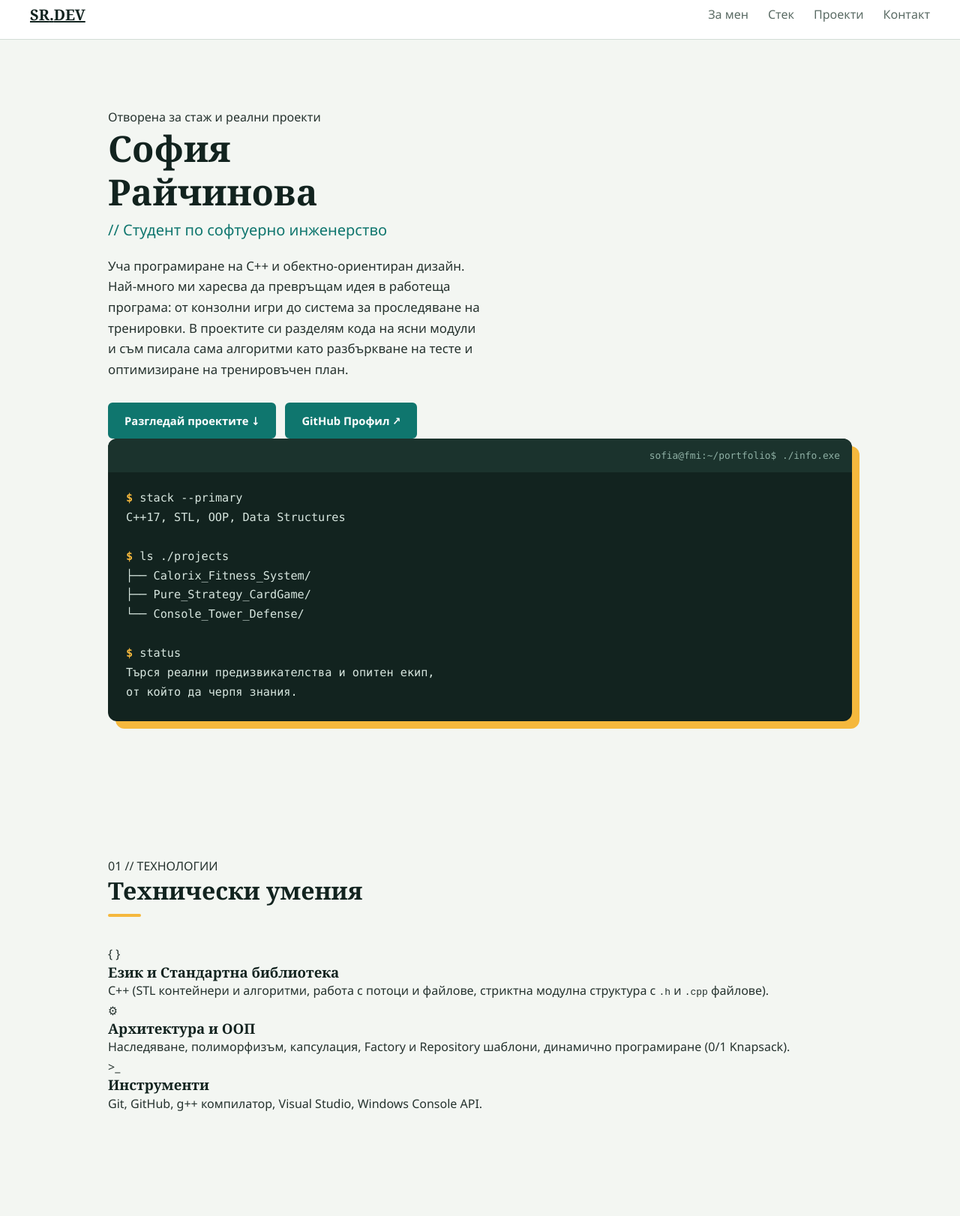
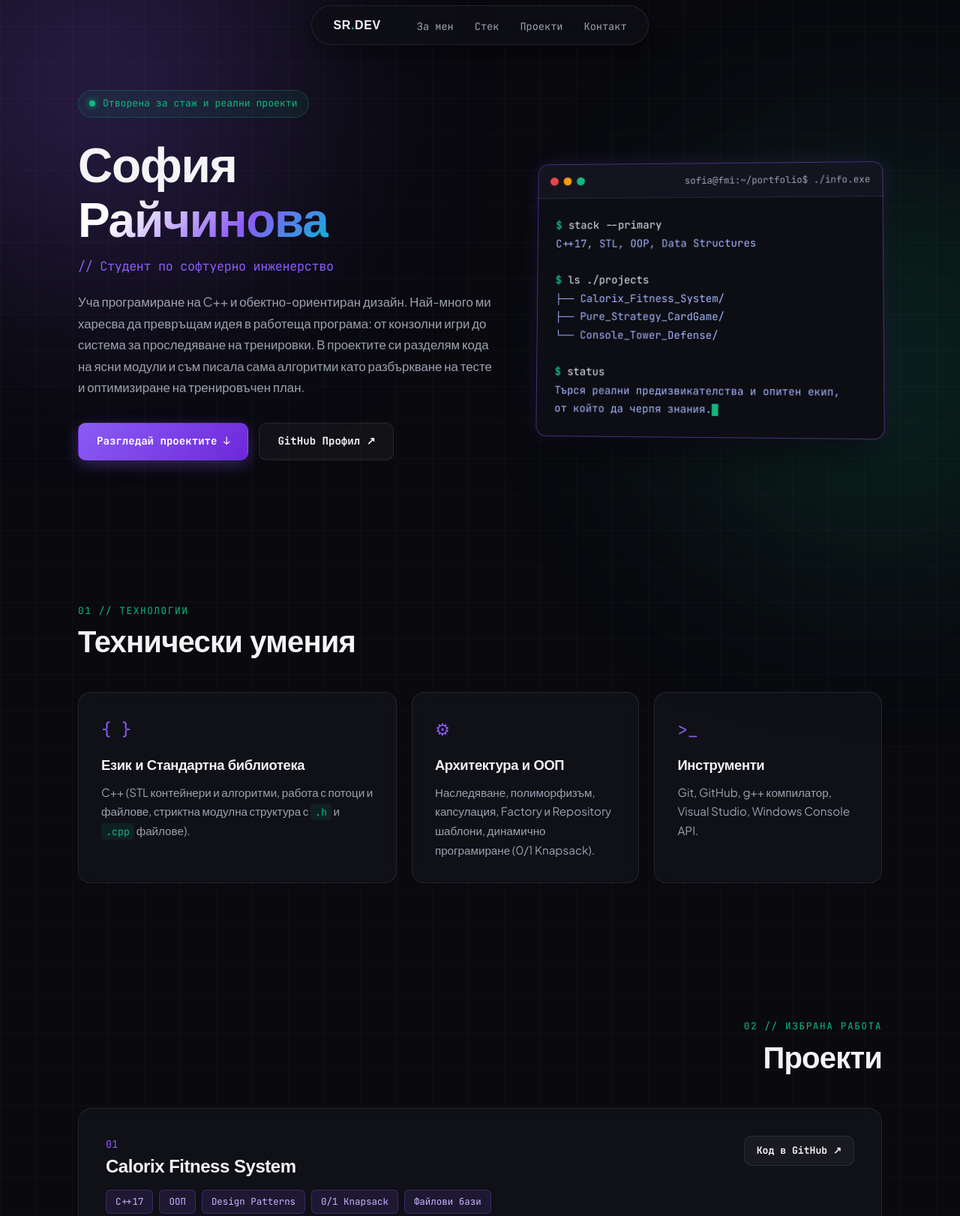
Before and after one commit to SophiaRaytchinova/my-portfolio, a plain HTML site: page index.html in a window 1280 px wide. Shown: the part 13-1635 px from the top of the page at 75% size. Drawn offline with Linux system fonts and the light colour scheme; a web font is replaced by a local one.

Commit message:
Revamp CSS for dark-tech design and layout
Refactor CSS for a modern dark-tech theme with updated color palette, typography, and layout adjustments.

```diff
--- a/style.css
+++ b/style.css
@@ -1,18 +1,24 @@
-/* ===== Цветове: сменяте ги само тук ===== */
+/* ===== Модерна Dark-Tech Палитра ===== */
 :root {
-    --ink: #12231f;          /* тъмно зелено-черно: конзола, футър, заглавия */
-    --teal: #0f766e;         /* основен цвят: бутони, линкове */
-    --teal-dark: #0b5a54;
-    --amber: #f5b83d;        /* топъл акцент: подчертавания, промпт в конзолата */
-    --bg: #f3f6f2;           /* фон на страницата */
-    --bg-alt: #e6ede8;       /* фон на секцията с проекти */
-    --card: #ffffff;
-    --line: #d3ddd6;         /* тънки рамки */
-    --text: #25322e;
-    --muted: #5a6b64;
+    --bg-main: #09090e;
+    --bg-card: rgba(20, 20, 30, 0.65);
+    --bg-card-hover: rgba(30, 30, 46, 0.85);
+    --border: rgba(255, 255, 255, 0.09);
+    --border-bright: rgba(139, 92, 246, 0.45);
+
+    --accent-violet: #8b5cf6;
+    --accent-mint: #10b981;
+    --accent-cyan: #06b6d4;
+
+    --text-main: #f4f4f6;
+    --text-muted: #9ca3af;
+
+    --font-display: 'Unbounded', sans-serif;
+    --font-body: 'Plus Jakarta Sans', sans-serif;
+    --font-mono: 'JetBrains Mono', monospace;
 }
 
-/* ===== Основа ===== */
+/* ===== Нулиране и основа ===== */
 * {
     margin: 0;
     padding: 0;
@@ -21,269 +27,419 @@
 
 html {
     scroll-behavior: smooth;
-    scroll-padding-top: 80px;
+    scroll-padding-top: 100px;
 }
 
 body {
-    font-family: 'Segoe UI', Tahoma, Geneva, Verdana, sans-serif;
-    color: var(--text);
-    line-height: 1.65;
-    background-color: var(--bg);
+    font-family: var(--font-body);
+    background-color: var(--bg-main);
+    color: var(--text-main);
+    line-height: 1.7;
+    overflow-x: hidden;
+    position: relative;
+    /* Фина техническа мрежа на фона */
+    background-image:
+        linear-gradient(to right, rgba(255, 255, 255, 0.025) 1px, transparent 1px),
+        linear-gradient(to bottom, rgba(255, 255, 255, 0.025) 1px, transparent 1px);
+    background-size: 48px 48px;
 }
 
-h1, h2, h3 {
-    font-family: Georgia, 'Times New Roman', serif;
-    color: var(--ink);
-    line-height: 1.2;
+/* Декоративни неонови сияния */
+.glow {
+    position: fixed;
+    width: 450px;
+    height: 450px;
+    border-radius: 50%;
+    filter: blur(140px);
+    z-index: -1;
+    pointer-events: none;
+    opacity: 0.35;
+}
+
+.glow-1 {
+    top: -100px;
+    left: -100px;
+    background: var(--accent-violet);
+}
+
+.glow-2 {
+    bottom: 10%;
+    right: -120px;
+    background: var(--accent-mint);
+    opacity: 0.22;
 }
 
 .container {
-    max-width: 1040px;
+    max-width: 1120px;
     margin: 0 auto;
     padding: 0 24px;
 }
 
-a:focus-visible {
-    outline: 3px solid var(--amber);
-    outline-offset: 3px;
+h1, h2, h3 {
+    font-family: var(--font-display);
+    line-height: 1.15;
+    letter-spacing: -0.02em;
 }
 
-/* ===== Навигация ===== */
+code {
+    font-family: var(--font-mono);
+    font-size: 0.88em;
+    color: var(--accent-mint);
+    background: rgba(16, 185, 129, 0.1);
+    padding: 2px 6px;
+    border-radius: 4px;
+}
+
+/* ===== Плаваща навигация (Floating Capsule) ===== */
+.nav-wrapper {
+    position: sticky;
+    top: 20px;
+    z-index: 100;
+    display: flex;
+    justify-content: center;
+    padding: 0 16px;
+}
+
 .navbar {
     display: flex;
+    align-items: center;
     justify-content: space-between;
-    align-items: center;
-    padding: 16px 40px;
-    background-color: rgba(255, 255, 255, 0.94);
-    backdrop-filter: blur(8px);
-    border-bottom: 1px solid var(--line);
-    position: sticky;
-    top: 0;
-    z-index: 100;
+    gap: 48px;
+    padding: 12px 28px;
+    background: rgba(15, 15, 23, 0.78);
+    backdrop-filter: blur(16px);
+    -webkit-backdrop-filter: blur(16px);
+    border: 1px solid var(--border);
+    border-radius: 999px;
+    box-shadow: 0 10px 30px rgba(0, 0, 0, 0.4);
 }
 
 .logo {
-    font-family: Georgia, 'Times New Roman', serif;
-    font-size: 1.25rem;
-    font-weight: bold;
-    color: var(--ink);
+    font-family: var(--font-display);
+    font-weight: 900;
+    font-size: 1rem;
+    color: var(--text-main);
+    text-decoration: none;
+    letter-spacing: 0.04em;
+}
+
+.logo .dot {
+    color: var(--accent-mint);
 }
 
 .nav-links {
     list-style: none;
     display: flex;
-    gap: 26px;
+    gap: 28px;
 }
 
 .nav-links a {
+    font-family: var(--font-mono);
+    font-size: 0.85rem;
+    color: var(--text-muted);
     text-decoration: none;
-    color: var(--muted);
-    font-weight: 500;
-    padding-bottom: 4px;
-    border-bottom: 2px solid transparent;
-    transition: color 0.2s, border-color 0.2s;
+    transition: color 0.2s;
 }
 
 .nav-links a:hover {
-    color: var(--teal);
-    border-bottom-color: var(--amber);
+    color: var(--accent-mint);
 }
 
-/* ===== За мен: текст отляво, конзола отдясно ===== */
+/* ===== Hero Section (Асиметричен лейаут) ===== */
 .hero-section {
-    padding: 90px 0 100px;
+    padding: 80px 0 100px;
 }
 
-.hero-grid {
+.hero-badge {
+    display: inline-flex;
+    align-items: center;
+    gap: 10px;
+    font-family: var(--font-mono);
+    font-size: 0.82rem;
+    color: var(--accent-mint);
+    background: rgba(16, 185, 129, 0.08);
+    border: 1px solid rgba(16, 185, 129, 0.25);
+    padding: 6px 14px;
+    border-radius: 999px;
+    margin-bottom: 28px;
+}
+
+.pulse {
+    width: 8px;
+    height: 8px;
+    border-radius: 50%;
+    background: var(--accent-mint);
+    box-shadow: 0 0 10px var(--accent-mint);
+}
+
+.hero-split {
     display: grid;
-    grid-template-columns: 1.15fr 1fr;
-    gap: 56px;
+    grid-template-columns: 1.15fr 0.95fr;
+    gap: 48px;
     align-items: center;
 }
 
-.hero-section h1 {
-    font-size: 3rem;
-    margin-bottom: 10px;
+.hero-text h1 {
+    font-size: clamp(2.5rem, 5vw, 4.1rem);
+    font-weight: 900;
+    margin-bottom: 14px;
 }
 
-.hero-section h2 {
-    font-family: 'Segoe UI', Tahoma, Geneva, Verdana, sans-serif;
-    font-size: 1.25rem;
-    font-weight: 500;
-    color: var(--teal);
-    margin-bottom: 22px;
+.gradient-text {
+    background: linear-gradient(135deg, #fff 20%, var(--accent-violet) 65%, var(--accent-cyan) 100%);
+    -webkit-background-clip: text;
+    -webkit-text-fill-color: transparent;
+}
+
+.hero-text h2 {
+    font-family: var(--font-mono);
+    font-size: 1.05rem;
+    font-weight: 400;
+    color: var(--accent-violet);
+    margin-bottom: 24px;
 }
 
 .bio {
+    color: var(--text-muted);
     font-size: 1.05rem;
-    color: var(--text);
-    max-width: 52ch;
+    max-width: 54ch;
+    margin-bottom: 32px;
 }
 
 .hero-actions {
     display: flex;
     flex-wrap: wrap;
-    gap: 12px;
-    margin-top: 30px;
+    gap: 14px;
 }
 
-/* Конзолата е единственият "смел" елемент на страницата */
+/* ===== Бутони ===== */
+.btn {
+    display: inline-flex;
+    align-items: center;
+    justify-content: center;
+    padding: 12px 24px;
+    border-radius: 10px;
+    font-family: var(--font-mono);
+    font-size: 0.88rem;
+    font-weight: 700;
+    text-decoration: none;
+    cursor: pointer;
+    border: 1px solid transparent;
+    transition: transform 0.2s, box-shadow 0.2s, background 0.2s, border-color 0.2s;
+}
+
+.btn:hover {
+    transform: translateY(-2px);
+}
+
+.btn-primary {
+    background: linear-gradient(135deg, var(--accent-violet), #6d28d9);
+    color: #fff;
+    box-shadow: 0 6px 20px rgba(139, 92, 246, 0.35);
+}
+
+.btn-primary:hover {
+    box-shadow: 0 10px 28px rgba(139, 92, 246, 0.55);
+}
+
+.btn-glass {
+    background: rgba(255, 255, 255, 0.04);
+    color: var(--text-main);
+    border-color: var(--border);
+}
+
+.btn-glass:hover {
+    background: rgba(255, 255, 255, 0.09);
+    border-color: var(--accent-mint);
+    color: var(--accent-mint);
+}
+
+.btn-sm {
+    padding: 8px 16px;
+    font-size: 0.82rem;
+}
+
+/* ===== Конзола (леко наклонена за характер) ===== */
+.console-wrapper {
+    perspective: 1000px;
+}
+
 .console {
-    background: var(--ink);
-    border-radius: 12px;
+    background: #0d0d14;
+    border: 1px solid var(--border-bright);
+    border-radius: 14px;
     overflow: hidden;
-    box-shadow: 10px 10px 0 var(--amber);
+    box-shadow: 0 25px 50px -12px rgba(0, 0, 0, 0.7), 0 0 30px rgba(139, 92, 246, 0.15);
+    transform: rotateY(-3deg) rotateX(2deg);
+    transition: transform 0.35s ease;
+}
+
+.console:hover {
+    transform: rotateY(0deg) rotateX(0deg);
 }
 
 .console-bar {
     display: flex;
     align-items: center;
-    gap: 7px;
+    justify-content: space-between;
     padding: 12px 16px;
-    background: #1b332d;
+    background: #141420;
+    border-bottom: 1px solid var(--border);
 }
 
-.console-bar span {
+.dots {
+    display: flex;
+    gap: 7px;
+}
+
+.dots span {
     width: 11px;
     height: 11px;
     border-radius: 50%;
-    background: #3f5f56;
 }
 
+.dots .r { background: #ef4444; }
+.dots .y { background: #f59e0b; }
+.dots .g { background: #10b981; }
+
 .console-bar em {
-    margin-left: auto;
+    font-family: var(--font-mono);
     font-style: normal;
-    font-family: Consolas, 'Courier New', monospace;
-    font-size: 0.8rem;
-    color: #8fb0a5;
+    font-size: 0.78rem;
+    color: var(--text-muted);
 }
 
 .console-body {
-    padding: 22px 24px 26px;
-    font-family: Consolas, 'Courier New', monospace;
-    font-size: 0.95rem;
-    line-height: 1.7;
-    color: #d7e6df;
+    padding: 24px;
+    font-family: var(--font-mono);
+    font-size: 0.88rem;
+    line-height: 1.75;
+    color: #e2e8f0;
     white-space: pre-wrap;
 }
 
 .prompt {
-    color: var(--amber);
-    font-weight: bold;
+    color: var(--accent-mint);
+    font-weight: 700;
+}
+
+.output {
+    color: #a5b4fc;
 }
 
 .cursor {
-    display: inline-block;
-    width: 9px;
-    height: 1.05em;
-    margin-left: 4px;
-    vertical-align: text-bottom;
-    background: var(--amber);
-    animation: blink 1.1s steps(1) infinite;
+    color: var(--accent-mint);
+    animation: blink 1s steps(1) infinite;
 }
 
 @keyframes blink {
     50% { opacity: 0; }
 }
 
-/* ===== Общи секции ===== */
+/* ===== Секции и нестандартно подравняване на заглавията ===== */
 .section {
-    padding: 80px 0;
+    padding: 90px 0;
 }
 
-.section h2 {
-    font-size: 2rem;
-    margin-bottom: 36px;
+.section-header {
+    margin-bottom: 44px;
 }
 
-.section h2::after {
-    content: "";
-    display: block;
-    width: 44px;
-    height: 4px;
-    margin-top: 12px;
-    background: var(--amber);
-    border-radius: 2px;
+.section-header.right-aligned {
+    text-align: right;
 }
 
-.bg-light {
-    background-color: var(--bg-alt);
+.section-tag {
+    display: block;
+    font-family: var(--font-mono);
+    font-size: 0.8rem;
+    color: var(--accent-mint);
+    letter-spacing: 0.12em;
+    margin-bottom: 8px;
 }
 
-/* ===== Бутони ===== */
-.btn {
-    display: inline-block;
-    padding: 10px 20px;
-    background-color: var(--teal);
-    color: #ffffff;
-    border: 2px solid var(--teal);
-    text-decoration: none;
-    border-radius: 6px;
-    font-size: 0.92rem;
-    font-weight: 600;
-    transition: background 0.2s, border-color 0.2s, color 0.2s;
+.section-header h2 {
+    font-size: clamp(1.8rem, 3.5vw, 2.5rem);
+    font-weight: 700;
 }
 
-.btn:hover {
-    background-color: var(--teal-dark);
-    border-color: var(--teal-dark);
-}
-
-.btn-outline {
-    background: transparent;
-    color: var(--teal);
-}
-
-.btn-outline:hover {
-    background: var(--teal);
-    border-color: var(--teal);
-    color: #ffffff;
-}
-
-/* ===== Умения ===== */
-.skills-grid {
+/* ===== Умения (Bento Grid) ===== */
+.bento-grid {
     display: grid;
-    grid-template-columns: repeat(auto-fit, minmax(250px, 1fr));
+    grid-template-columns: 1.4fr 1fr 1fr;
     gap: 20px;
 }
 
-.skill-card {
-    background: var(--card);
-    padding: 24px;
-    border: 1px solid var(--line);
-    border-radius: 10px;
+.bento-card {
+    background: var(--bg-card);
+    backdrop-filter: blur(12px);
+    border: 1px solid var(--border);
+    border-radius: 16px;
+    padding: 30px;
+    transition: border-color 0.25s, transform 0.25s;
 }
 
-.skill-card h3 {
-    font-size: 1.15rem;
-    margin-bottom: 10px;
-    color: var(--teal);
+.bento-card:hover {
+    border-color: var(--border-bright);
+    transform: translateY(-4px);
 }
 
-.skill-card p {
-    color: var(--muted);
-    font-size: 0.97rem;
+.card-icon {
+    font-family: var(--font-mono);
+    font-size: 1.4rem;
+    color: var(--accent-violet);
+    margin-bottom: 18px;
 }
 
-/* ===== Проекти: заглавие и бутон отляво, описание отдясно ===== */
-.project-card {
-    display: grid;
-    grid-template-columns: 300px 1fr;
-    gap: 40px;
-    background: var(--card);
-    padding: 34px;
-    border: 1px solid var(--line);
-    border-radius: 12px;
-    margin-bottom: 24px;
+.bento-card h3 {
+    font-size: 1.15rem;
+    margin-bottom: 12px;
 }
 
-.project-card:last-child {
-    margin-bottom: 0;
+.bento-card p {
+    color: var(--text-muted);
+    font-size: 0.95rem;
 }
 
-.project-side h3 {
-    font-size: 1.45rem;
-    margin-bottom: 16px;
+/* ===== Проекти ===== */
+.projects-stack {
+    display: flex;
+    flex-direction: column;
+    gap: 28px;
+}
+
+.project-card {
+    background: var(--bg-card);
+    backdrop-filter: blur(12px);
+    border: 1px solid var(--border);
+    border-radius: 18px;
+    padding: 36px;
+    transition: border-color 0.25s, background 0.25s;
+}
+
+.project-card:hover {
+    border-color: var(--border-bright);
+    background: var(--bg-card-hover);
+}
+
+.project-header {
+    display: flex;
+    justify-content: space-between;
+    align-items: flex-start;
+    gap: 20px;
+    margin-bottom: 18px;
+}
+
+.project-num {
+    font-family: var(--font-mono);
+    font-size: 0.85rem;
+    color: var(--accent-violet);
+    display: block;
+    margin-bottom: 4px;
+}
+
+.project-header h3 {
+    font-size: 1.5rem;
 }
 
 .tags {
@@ -295,41 +451,52 @@ a:focus-visible {
 }
 
 .tags li {
-    padding: 3px 11px;
-    font-size: 0.83rem;
-    font-weight: 600;
-    color: var(--teal-dark);
-    background: #dcefe9;
-    border-radius: 999px;
+    font-family: var(--font-mono);
+    font-size: 0.78rem;
+    padding: 4px 12px;
+    border-radius: 6px;
+    background: rgba(139, 92, 246, 0.12);
+    color: #c4b5fd;
+    border: 1px solid rgba(139, 92, 246, 0.25);
 }
 
-.project-main p {
-    margin-bottom: 14px;
-    font-size: 0.98rem;
+.project-body p {
+    color: var(--text-muted);
+    margin-bottom: 16px;
 }
 
-.project-main p:last-child {
-    margin-bottom: 0;
+.highlight-box {
+    margin-top: 20px;
+    padding: 16px 20px;
+    background: rgba(0, 0, 0, 0.35);
+    border-left: 3px solid var(--accent-mint);
+    border-radius: 0 10px 10px 0;
+    font-size: 0.93rem;
+    color: #d1d5db;
 }
 
-.project-main strong {
-    color: var(--teal-dark);
+.highlight-box strong {
+    color: var(--accent-mint);
 }
 
 /* ===== Контакти ===== */
-.text-center {
+.contact-box {
     text-align: center;
+    padding: 64px 32px;
+    background: linear-gradient(180deg, rgba(20, 20, 32, 0.8), rgba(139, 92, 246, 0.08));
+    border: 1px solid var(--border-bright);
+    border-radius: 24px;
 }
 
-.text-center h2::after {
-    margin-left: auto;
-    margin-right: auto;
+.contact-box h2 {
+    font-size: clamp(1.8rem, 3.5vw, 2.6rem);
+    margin: 10px 0 16px;
 }
 
-.text-center > p {
-    color: var(--muted);
-    max-width: 52ch;
-    margin: 0 auto;
+.contact-box p {
+    color: var(--text-muted);
+    max-width: 50ch;
+    margin: 0 auto 32px;
 }
 
 .contact-links {
@@ -337,58 +504,56 @@ a:focus-visible {
     justify-content: center;
     flex-wrap: wrap;
     gap: 14px;
-    margin-top: 28px;
 }
 
-.contact-btn {
-    padding: 10px 24px;
-    border: 2px solid var(--teal);
-    color: var(--teal);
-    text-decoration: none;
-    border-radius: 6px;
-    font-weight: 700;
-    transition: background 0.2s, color 0.2s;
-}
-
-.contact-btn:hover {
-    background-color: var(--teal);
-    color: #ffffff;
+.copy-feedback {
+    display: block;
+    margin-top: 16px;
+    font-family: var(--font-mono);
+    font-size: 0.85rem;
+    color: var(--accent-mint);
+    min-height: 1.4em;
 }
 
 /* ===== Футър ===== */
 footer {
-    text-align: center;
-    padding: 26px;
-    background-color: var(--ink);
-    color: #9db8ae;
-    font-size: 0.9rem;
+    border-top: 1px solid var(--border);
+    padding: 28px 0;
+    font-family: var(--font-mono);
+    font-size: 0.82rem;
+    color: var(--text-muted);
 }
 
-/* ===== Таблет и телефон ===== */
-@media (max-width: 860px) {
-    .hero-grid {
+.footer-flex {
+    display: flex;
+    justify-content: space-between;
+    align-items: center;
+}
+
+/* ===== Адаптивност (Таблет и телефон) ===== */
+@media (max-width: 900px) {
+    .hero-split {
         grid-template-columns: 1fr;
-        gap: 44px;
-    }
-
-    .hero-section {
-        padding: 60px 0 70px;
-    }
-
-    .project-card {
-        grid-template-columns: 1fr;
-        gap: 22px;
-        padding: 26px;
     }
 
     .console {
-        box-shadow: 6px 6px 0 var(--amber);
+        transform: none;
+    }
+
+    .bento-grid {
+        grid-template-columns: 1fr;
+    }
+
+    .section-header.right-aligned {
+        text-align: left;
     }
 }
 
 @media (max-width: 600px) {
     .navbar {
-        padding: 14px 20px;
+        gap: 16px;
+        padding: 10px 18px;
+        width: 100%;
     }
 
     .logo {
@@ -396,25 +561,19 @@ footer {
     }
 
     .nav-links {
-        gap: 16px;
-        font-size: 0.92rem;
+        width: 100%;
+        justify-content: space-around;
+        gap: 8px;
+        font-size: 0.78rem;
     }
 
-    .hero-section h1 {
-        font-size: 2.3rem;
+    .project-header {
+        flex-direction: column;
+    }
+
+    .footer-flex {
+        flex-direction: column;
+        gap: 8px;
+        text-align: center;
     }
 }
-
-@media (prefers-reduced-motion: reduce) {
-    html {
-        scroll-behavior: auto;
-    }
-
-    .cursor {
-        animation: none;
-    }
-
-    * {
-        transition: none !important;
-    }
-}
```
